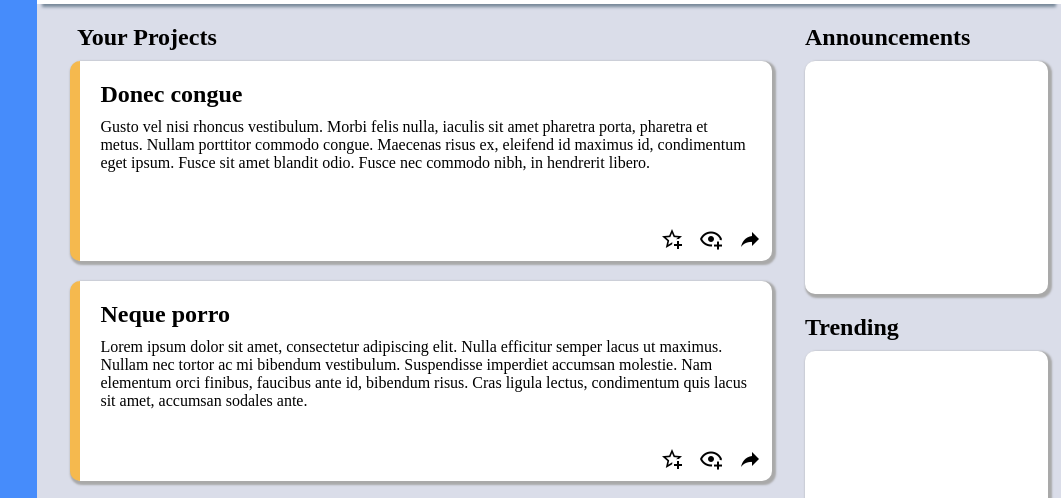
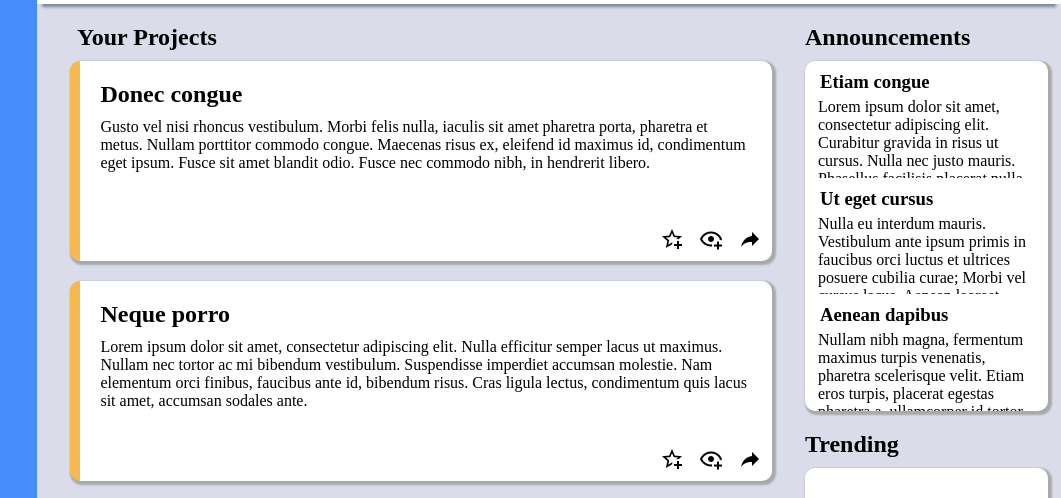
Before and after one commit to Pete-Fowler/dashboard, a plain HTML site: page index.html in a window 1280 px wide. Shown: the part 165-663 px from the top of the page, 219-1280 px from the left. Drawn offline with Linux system fonts and the light colour scheme.

Commit message:
Draft announcement box

```diff
--- a/index.html
+++ b/index.html
@@ -150,7 +150,18 @@
             <div id="announcements-wrapper">
                 <h2>Announcements</h2>
                 <div id="announcements-box">
-
+                    <div class="announcement">
+                        <h3>Etiam congue</h3>
+                        <p>Lorem ipsum dolor sit amet, consectetur adipiscing elit. Curabitur gravida in risus ut cursus. Nulla nec justo mauris. Phasellus facilisis placerat nulla non tempus. </p>
+                    </div>
+                    <div class="announcement">
+                        <h3>Ut eget cursus</h3>
+                        <p>Nulla eu interdum mauris. Vestibulum ante ipsum primis in faucibus orci luctus et ultrices posuere cubilia curae; Morbi vel cursus lacus. Aenean laoreet, velit in interdum accumsan, turpis purus fermentum turpis, et porttitor odio nulla id mauris.</p>
+                    </div>
+                    <div class="announcement">
+                        <h3>Aenean dapibus</h3>
+                        <p>Nullam nibh magna, fermentum maximus turpis venenatis, pharetra scelerisque velit. Etiam eros turpis, placerat egestas pharetra a, ullamcorper id tortor. Fusce nec tincidunt erat, sit amet dictum nisl. Vestibulum dolor erat, mattis sed imperdiet et, mollis eu tortor.</p>
+                    </div>
                 </div>
             </div>
             <div id="trending-wrapper">
--- a/style.css
+++ b/style.css
@@ -226,8 +226,6 @@ body {
     height: 100%;
 }
 
-
-
 #trending-box, #announcements-box {
     background-color: white;
     width: 95%;
@@ -236,7 +234,27 @@ body {
 }
 
 #announcements-box {
-    height: calc(100% - 57px);
+    height: 350px;
+    /*calc(100% - 57px);*/
+    display: grid;
+    grid: 1fr 1fr 1fr / 1fr;
+    overflow: hidden;
+    text-overflow: ellipsis;
+}
+
+.announcement {
+    text-overflow: ellipsis;
+    overflow: hidden;
+    padding-block: 5px;
+    padding-inline: 10px;
+}
+
+.announcement h3 {
+    margin: 5px 5px;
+}
+
+.announcement p {
+    margin: 3px 3px;
 }
 
 #trending-box {
```
